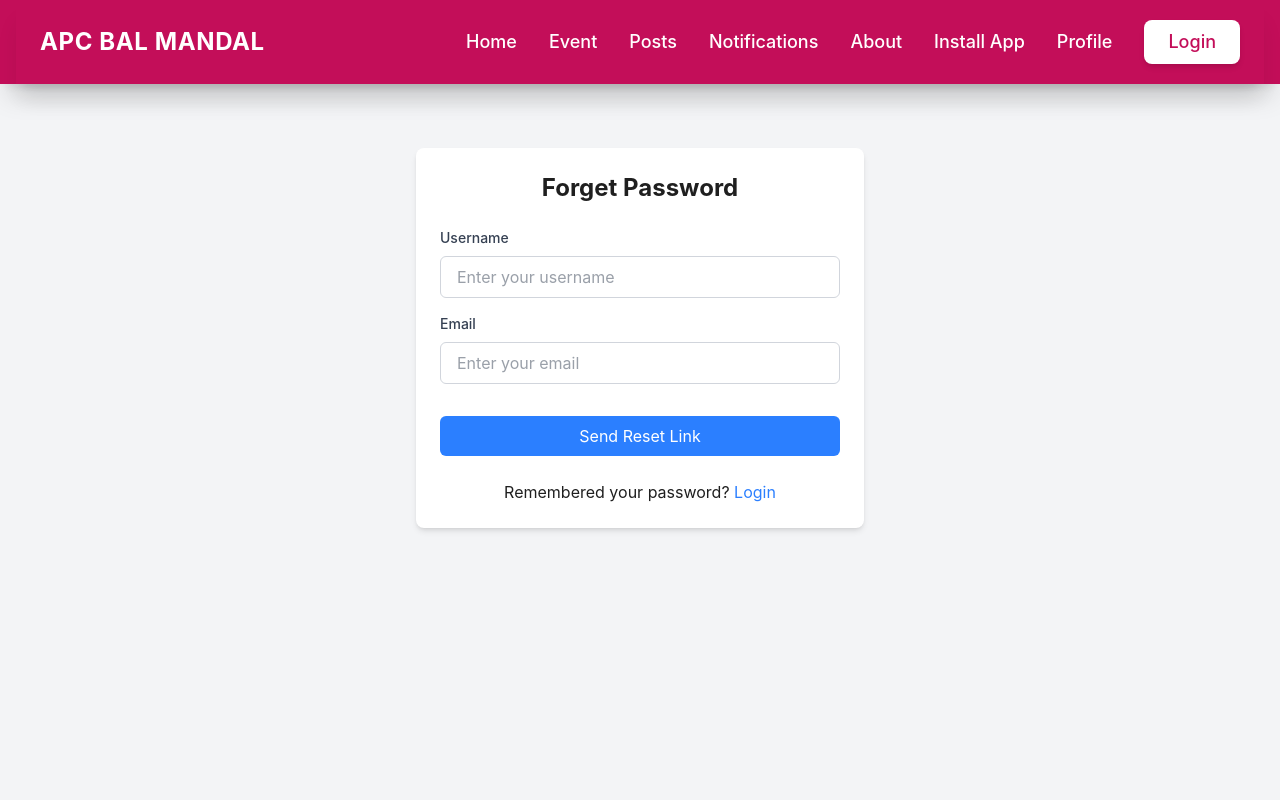
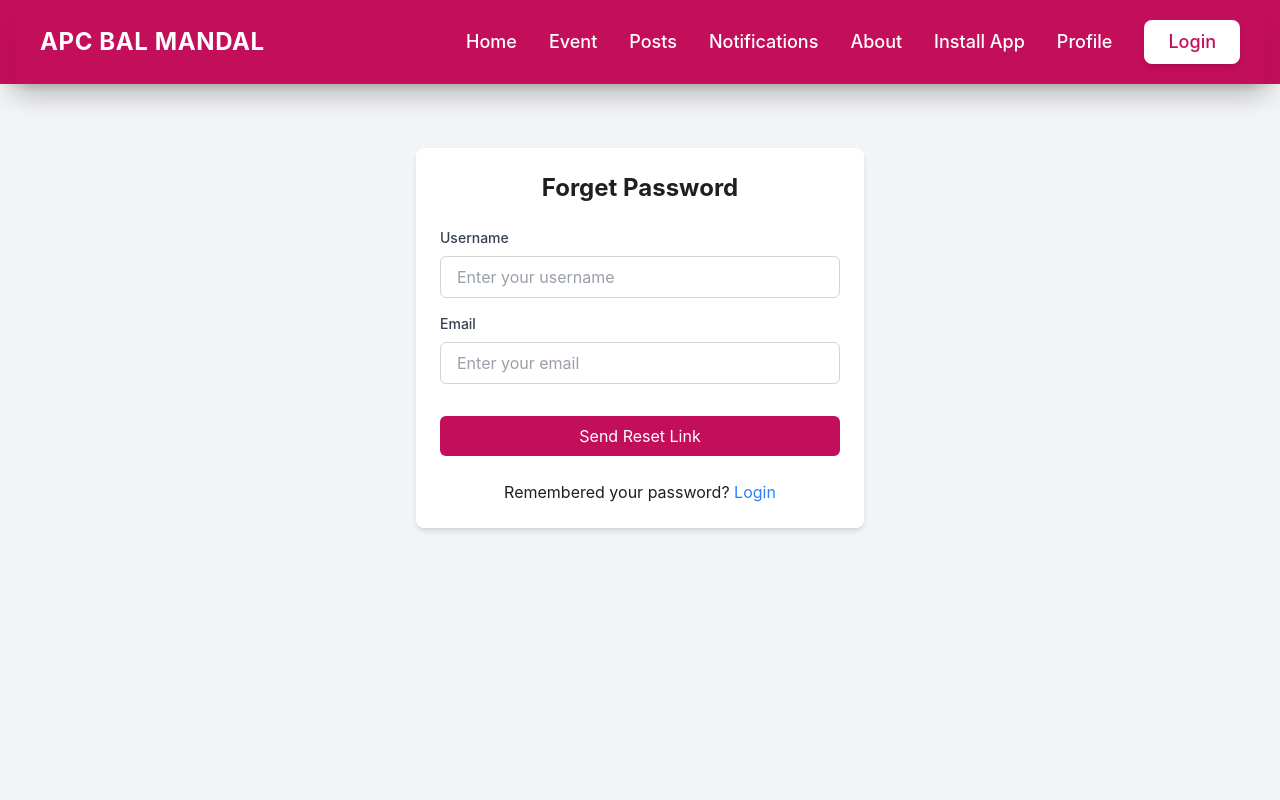
Before and after one commit to ChiragRathod25/balmandal-frontend, a React (Vite) app: page /forgetPassword in a window 1280 px wide. Shown: the top 800 px of the page. Built offline with nearby package versions, Linux system fonts and the light colour scheme; no server answers.

Commit message:
refactor: improve form validation and clean up styles in multiple components

```diff
--- a/src/components/Authentication/ForgetPassword.jsx
+++ b/src/components/Authentication/ForgetPassword.jsx
@@ -1,7 +1,7 @@
 import React from 'react';
 import { useForm } from 'react-hook-form';
 import databaseService from '../../services/database.services.js';
-import { useNavigate,Link } from 'react-router-dom';
+import { useNavigate, Link } from 'react-router-dom';
 import { Input, Button } from '../../components/index.js';
 
 function ForgetPassword() {
@@ -24,7 +24,6 @@ function ForgetPassword() {
     } finally {
       setLoading(false);
     }
-
   };
   return (
     <div className="flex items-center justify-center items-start min-h-screen bg-gray-100 p-4 py-16">
@@ -52,7 +51,7 @@ function ForgetPassword() {
 
           <Button
             type="submit"
-            className="w-full py-2 mt-4 text-white bg-blue-500 rounded-md hover:bg-blue-600"
+            className="w-full py-2 mt-4 text-white rounded-md hover:bg-blue-600"
           >
             Send Reset Link
           </Button>
@@ -64,7 +63,6 @@ function ForgetPassword() {
           </Link>
         </p>
       </div>
-
     </div>
   );
 }
--- a/src/components/Event/Unregistered_attendance/EventUnregisteredAttendace.jsx
+++ b/src/components/Event/Unregistered_attendance/EventUnregisteredAttendace.jsx
@@ -47,7 +47,7 @@ function EventUnregisteredAttendance() {
               {attendee.remark && <p className="text-gray-500 text-sm italic">{attendee.remark}</p>}
               <span
                 className={`px-3 py-1 text-sm font-medium rounded-full mt-2 inline-block
-                  ${attendee.status === 'Present' ? 'bg-green-200 text-green-800' : 'bg-red-200 text-red-800'}`}
+                  ${attendee.status === 'present' ? 'bg-green-200 text-green-800' : 'bg-red-200 text-red-800'}`}
               >
                 {attendee.status}
               </span>
--- a/src/components/Forms/Event/UnregisteredAttendance/UnregisteredAttendanceForm.jsx
+++ b/src/components/Forms/Event/UnregisteredAttendance/UnregisteredAttendanceForm.jsx
@@ -1,4 +1,4 @@
-import React from 'react';
+import React, { useState } from 'react';
 import { Input, Button, Select } from '../../../index.js';
 import databaseService from '../../../../services/database.services.js';
 import { useNavigate, useParams } from 'react-router-dom';
@@ -17,8 +17,15 @@ function UnregisteredAttendanceForm({ UnregisteredAttendance }) {
 
   const { eventId } = useParams();
   const navigate = useNavigate();
+  const [error, setError] = useState(null);
 
   const submit = async (data) => {
+    //check if the mobile number is 10 digits
+    if(data?.mobile && (data?.mobile?.length < 10 || data?.mobile?.length > 10)) {
+      setError('Mobile number should be 10 digits \n or leave it empty');
+      return;
+    }
+
     try {
       const response = UnregisteredAttendance
         ? await databaseService.updateUnregisteredAttendance(data, UnregisteredAttendance._id)
@@ -72,7 +79,7 @@ function UnregisteredAttendanceForm({ UnregisteredAttendance }) {
         {...register('status', { required: true })}
         className="w-full"
       />
-
+      {error && <p className="text-red-500 text-sm text-center" >{error}</p>}
       <div className="flex gap-4 mt-4">
         <Button type="submit">Submit</Button>
         <Button
--- a/src/components/Forms/Parent/ParentForm.jsx
+++ b/src/components/Forms/Parent/ParentForm.jsx
@@ -127,7 +127,7 @@ function ParentForm({ parent, isUsedWithModal = false, closeForm}) {
         type="tel"
         label="Mobile: "
         placeholder="Enter Parent Mobile Number"
-        {...register('mobileNumber', { required: true })}
+        {...register('mobileNumber', { required: true, maxLength: 10, minLength: 10 })}
         className="mb-4"
       />
       <Input
--- a/src/index.css
+++ b/src/index.css
@@ -65,8 +65,3 @@ body {
   background-color: #fcfcfc;
   color: #1f1f1f;
 }
-
-/* Smooth transitions everywhere */
-* {
-  transition: all 0.3s ease-in-out;
-}
```
